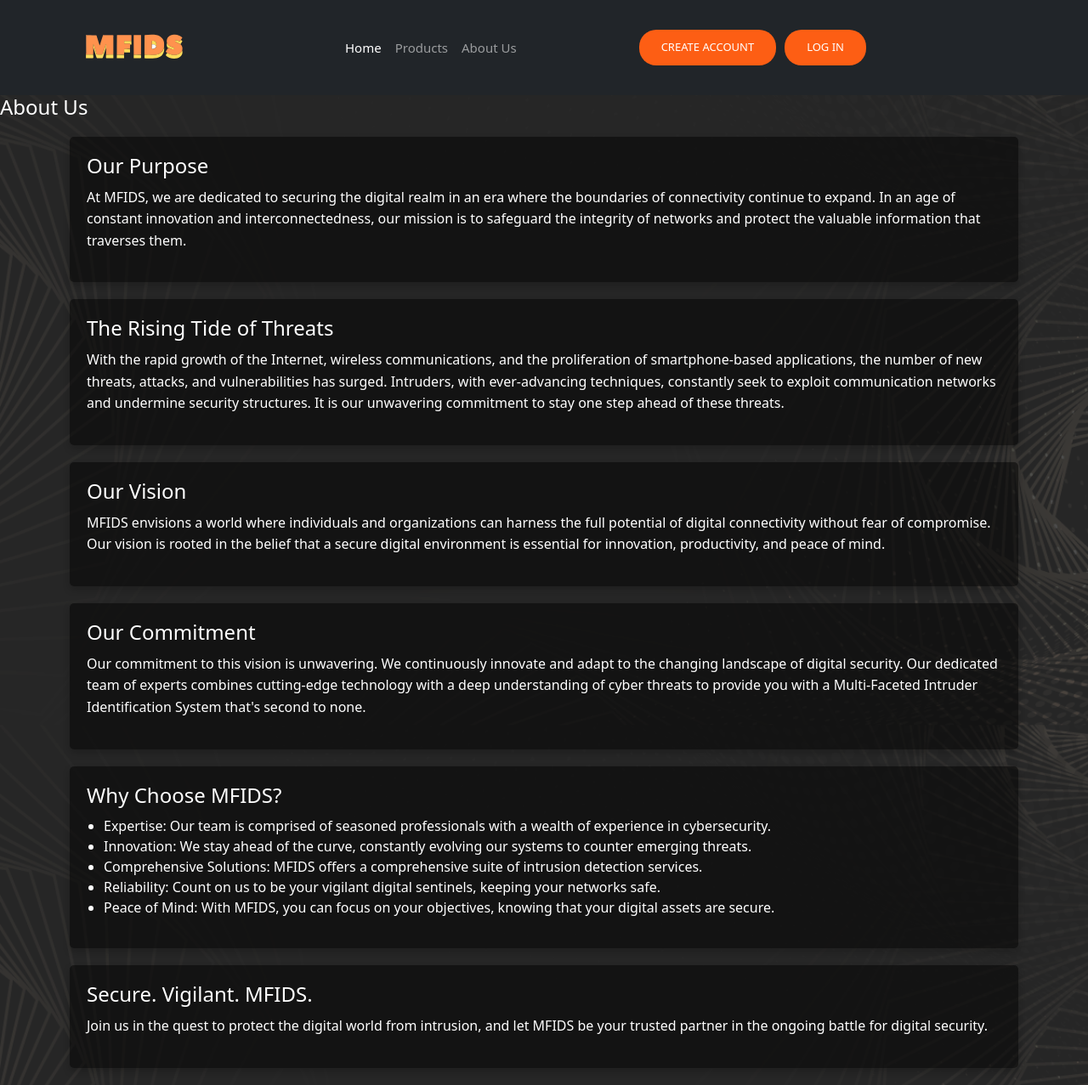
After one commit to H3r-b/MFIDS, a Django app: template authsysproject/users/templates/users/aboutus.html in a window 1280 px wide. The commit adds this page. Shown: the whole page at 85% size. Run offline with Django 3.2, Linux system fonts and the light colour scheme; the template is opened without the code that fills it, so the values that code supplies are empty; some libraries are stand-ins or nearby versions.

Commit message:
made aboutus.html
made an about us page

```diff
--- /dev/null
+++ b/authsysproject/users/templates/users/aboutus.html
@@ -0,0 +1,88 @@
+{% extends 'users/base.html' %}
+{% load crispy_forms_tags %}
+
+{% block content %}
+<div class="about-section">
+    <h1 class="section-title">About Us</h1>
+</div>
+
+<div class="container">
+    <div class="section">
+        <h2 class="section-title">Our Purpose</h2>
+        <p class="section-text white-text">
+            At MFIDS, we are dedicated to securing the digital realm in an era where the boundaries of connectivity continue to expand. In an age of constant innovation and interconnectedness, our mission is to safeguard the integrity of networks and protect the valuable information that traverses them.
+        </p>
+    </div>
+
+    <div class="section">
+        <h2 class="section-title">The Rising Tide of Threats</h2>
+        <p class="section-text white-text">
+            With the rapid growth of the Internet, wireless communications, and the proliferation of smartphone-based applications, the number of new threats, attacks, and vulnerabilities has surged. Intruders, with ever-advancing techniques, constantly seek to exploit communication networks and undermine security structures. It is our unwavering commitment to stay one step ahead of these threats.
+        </p>
+    </div>
+
+    <div class="section">
+        <h2 class="section-title">Our Vision</h2>
+        <p class="section-text white-text">
+            MFIDS envisions a world where individuals and organizations can harness the full potential of digital connectivity without fear of compromise. Our vision is rooted in the belief that a secure digital environment is essential for innovation, productivity, and peace of mind.
+        </p>
+    </div>
+
+    <div class="section">
+        <h2 class="section-title">Our Commitment</h2>
+        <p class="section-text white-text">
+            Our commitment to this vision is unwavering. We continuously innovate and adapt to the changing landscape of digital security. Our dedicated team of experts combines cutting-edge technology with a deep understanding of cyber threats to provide you with a Multi-Faceted Intruder Identification System that's second to none.
+        </p>
+    </div>
+
+    <div class="section">
+        <h2 class="section-title">Why Choose MFIDS?</h2>
+        <ul class="section-list white-text">
+            <li>Expertise: Our team is comprised of seasoned professionals with a wealth of experience in cybersecurity.</li>
+            <li>Innovation: We stay ahead of the curve, constantly evolving our systems to counter emerging threats.</li>
+            <li>Comprehensive Solutions: MFIDS offers a comprehensive suite of intrusion detection services.</li>
+            <li>Reliability: Count on us to be your vigilant digital sentinels, keeping your networks safe.</li>
+            <li>Peace of Mind: With MFIDS, you can focus on your objectives, knowing that your digital assets are secure.</li>
+        </ul>
+    </div>
+
+    <div class="section">
+        <h2 class="section-title">Secure. Vigilant. MFIDS.</h2>
+        <p class="section-text white-text">
+            Join us in the quest to protect the digital world from intrusion, and let MFIDS be your trusted partner in the ongoing battle for digital security.
+        </p>
+    </div>
+</div>
+
+<style>
+    .white-text {
+        color: white;
+    }
+
+    .section-title {
+        font-size: 24px;
+        color: white; /* Set the section title to white */
+        margin-bottom: 10px;
+    }
+
+    .section-text {
+        font-size: 16px;
+        line-height: 1.6;
+    }
+
+    .section-list {
+        font-size: 16px;
+        list-style-type: disc;
+        padding-left: 20px;
+    }
+
+    .section {
+        background-color: rgba(0, 0, 0, 0.5); /* Black translucent background */
+        padding: 20px;
+        margin: 20px 0;
+        border-radius: 5px;
+        box-shadow: 0 4px 8px 0 rgba(0, 0, 0, 0.2);
+    }
+</style>
+
+{% endblock %}
--- a/authsysproject/users/templates/users/base.html
+++ b/authsysproject/users/templates/users/base.html
@@ -28,7 +28,7 @@
             <div class="navbar-nav">
               <a class="nav-link active" aria-current="page" href="{% url 'home' %}">Home</a>
               <a class="nav-link" href="#">Products</a>
-              <a class="nav-link" href="#">About Us</a>
+              <a class="nav-link" href="{% url 'aboutus' %}">About Us</a>
 
             </div>
             <form class="d-flex" id="authstyle">
--- a/authsysproject/users/urls.py
+++ b/authsysproject/users/urls.py
@@ -6,6 +6,7 @@ urlpatterns = [
     path('', views.home, name='home'),
     path('register/', views.register, name='register'),
     path('profile/', views.profile, name='profile'),
+    path('aboutus/', views.aboutus, name='aboutus'),
     path('profilemanage/', views.profilemanage, name='profilemanage'),
     path('login/', auth_view.LoginView.as_view(template_name='users/login.html'), name="login"),
     path('logout/', auth_view.LogoutView.as_view(template_name='users/logout.html'), name="logout"),
--- a/authsysproject/users/views.py
+++ b/authsysproject/users/views.py
@@ -30,3 +30,7 @@ def profile(request):
 def profilemanage(request):
     # Your view logic here
     return render(request, 'users/profilemanage.html')
+
+def aboutus(request):
+    # Your logic to gather data, if any
+    return render(request, 'users/aboutus.html')
```
